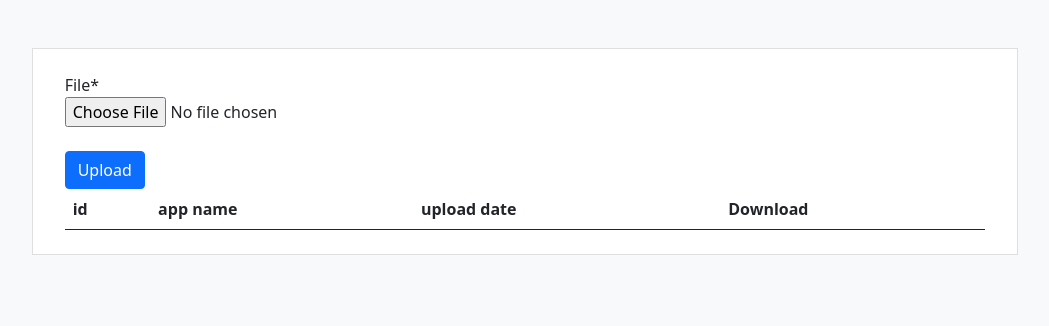
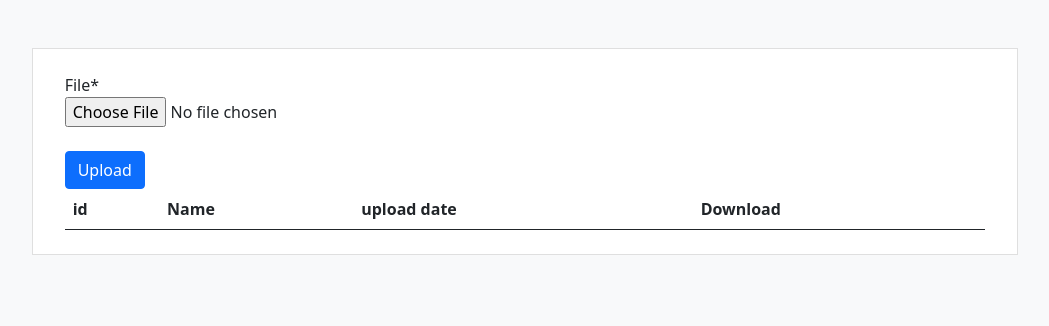
Before and after one commit to CunninghamL/ofb-apks, a Django app: page /upload-file in a window 1280 px wide. Shown: the part 56-382 px from the top of the page, without its empty margins (115-1164 px from the left). Run offline with Django 3.2, Linux system fonts and the light colour scheme; data that the repository does not hold is empty; parts of the project's set-up code (start-up, migrations or seed data) failed here and were passed over; some libraries are stand-ins or nearby versions.

Commit message:
add upload file

```diff
--- a/templates/upload_file.html
+++ b/templates/upload_file.html
@@ -11,7 +11,7 @@
         <thead>
         <tr>
             <th>id</th>
-            <th>app name</th>
+            <th>Name</th>
             <th>upload date</th>
             <th>Download</th>
         </tr>
```
